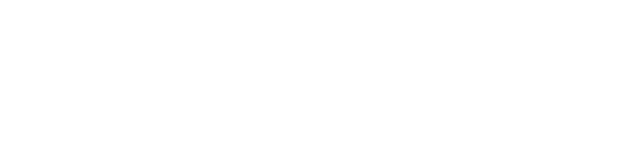
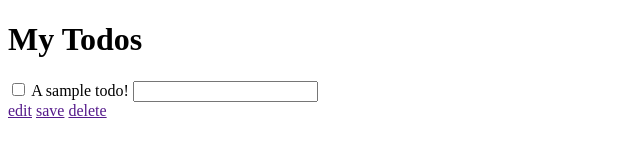
Before and after one commit to tothpeter/tutorial-js-angular-basics-th-2015, a plain HTML site: page index.html in a window 1280 px wide. Shown: the whole page, without its empty margins (0-640 px from the left). Drawn offline with Linux system fonts and the light colour scheme.

Commit message:
2.1 Setting up our todo app

```diff
--- a/index.html
+++ b/index.html
@@ -6,10 +6,20 @@
   <link rel="stylesheet" href="styles/main.css">
 </head>
 <body ng-app="todoListApp">
-  <!-- <hello-world></hello-world> -->
-  <div hello-world></div>
+  <h1>My Todos</h1>
+  <div class="list">
+    <input type="checkbox">
+    <label class="editing-label">A sample todo!</label>
+    <input type="text" class="editing-label">
+  </div>
+  <div class="actions">
+    <a href="">edit</a>
+    <a href="">save</a>
+    <a href="" class="delete">delete</a>
+  </div>
+
+
   <script src="vendor/js/angular.min.js" type="text/javascript"></script>
   <script src="scripts/app.js" type="text/javascript"></script>
-  <script src="scripts/hello-world.js" type="text/javascript"></script>
 </body>
 </html>
--- a/scripts/hello-world.js
+++ /dev/null
@@ -1,7 +0,0 @@
-angular.module('todoListApp')
-.directive('helloWorld', function() {
-  return {
-    template: 'This is the hello world directive!',
-    restrict: 'E'
-  };
-});
```
